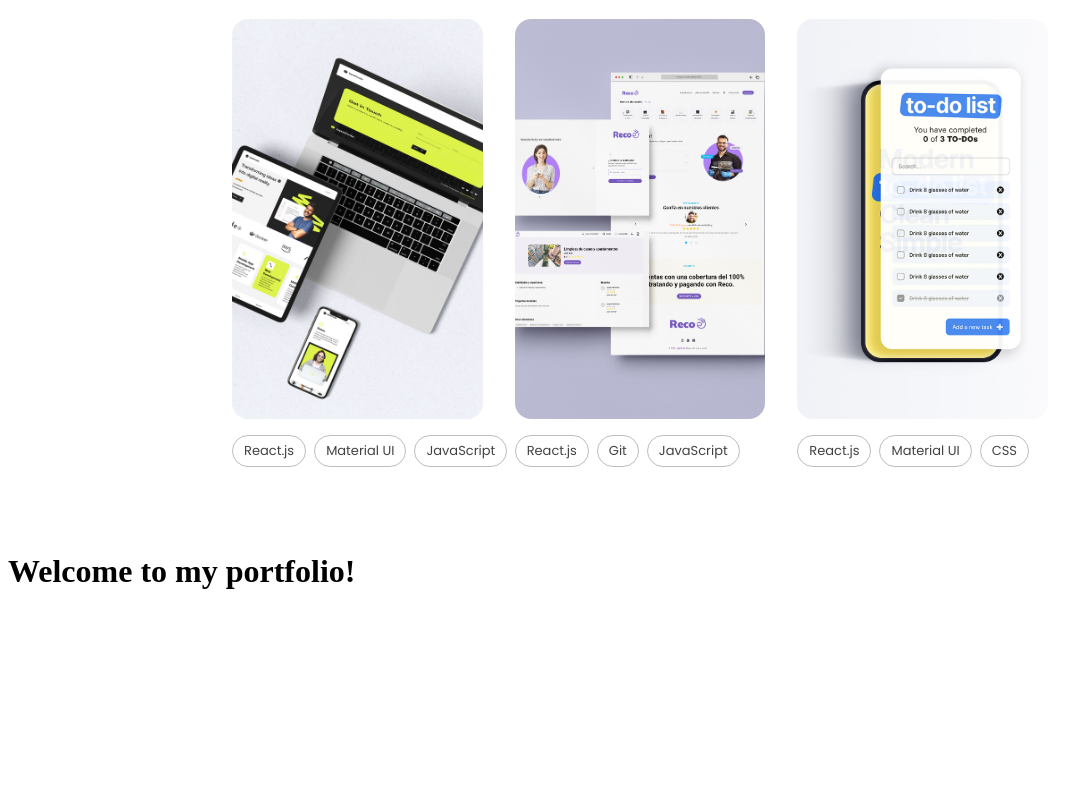
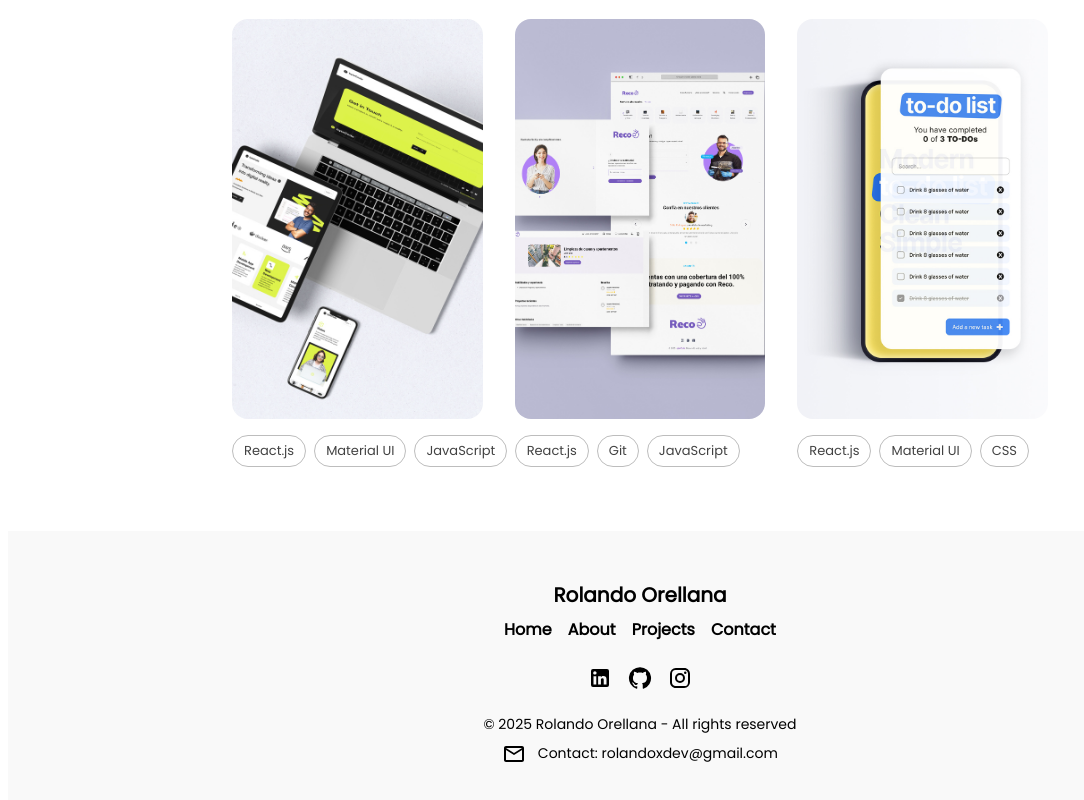
Before and after one commit to orellanamr/orellanamr.github.io, a React (Vite) app: page / in a window 1280 px wide. Shown: the part 1050-1850 px from the top of the page, without its empty margins (0-1084 px from the left). Before the commit the page ends 1661 px from the top, so only its background shows below. Built offline with nearby package versions, Linux system fonts and the light colour scheme.

Commit message:
Add Footer component and update i18n resources for contact information

```diff
--- a/src/App.jsx
+++ b/src/App.jsx
@@ -1,7 +1,7 @@
 import Navbar from "./components/Navbar";
 import HeroSection from "./components/HeroSection";
 import Projects from "./components/Projects";
-import Home from "./pages/Home";
+import Footer from "./components/Footer";
 
 const App = () => {
   return (
@@ -9,7 +9,7 @@
       <Navbar />
       <HeroSection />
       <Projects />
-      <Home />
+      <Footer />
     </div>
   );
 };
--- /dev/null
+++ b/src/components/Footer.jsx
@@ -0,0 +1,93 @@
+import { Box, Typography, Link, Grid, IconButton } from "@mui/material";
+import LinkedInIcon from "@mui/icons-material/LinkedIn";
+import GitHubIcon from "@mui/icons-material/GitHub";
+import InstagramIcon from "@mui/icons-material/Instagram";
+import MailOutlineIcon from "@mui/icons-material/MailOutline";
+import { useTranslation } from "react-i18next";
+
+const Footer = () => {
+  const { t } = useTranslation();
+
+  return (
+    <Box
+      component="footer"
+      sx={{
+        backgroundColor: "#F9F9F9",
+        color: "#000000",
+        py: 6,
+        px: 2,
+        textAlign: "center",
+      }}
+    >
+      <Typography variant="h6" fontWeight="bold" gutterBottom>
+        Rolando Orellana
+      </Typography>
+
+      <Grid container justifyContent="center" spacing={2}>
+        {["home", "about", "projects", "contact"].map((section, index) => (
+          <Grid item key={index}>
+            <Link
+              href={`#${section}`}
+              underline="hover"
+              color="inherit"
+              sx={{ fontSize: "1rem" }}
+            >
+              <Typography variant="body1" sx={{ fontWeight: "bold" }}>
+                {t(section)}
+              </Typography>
+            </Link>
+          </Grid>
+        ))}
+      </Grid>
+
+      <Box sx={{ mt: 2 }}>
+        <IconButton
+          component="a"
+          href="https://www.linkedin.com/in/rolandoreactdeveloper/"
+          target="_blank"
+          rel="noopener"
+          sx={{ color: "black" }}
+        >
+          <LinkedInIcon />
+        </IconButton>
+        <IconButton
+          component="a"
+          href="https://github.com/orellanamr"
+          target="_blank"
+          rel="noopener"
+          sx={{ color: "black" }}
+        >
+          <GitHubIcon />
+        </IconButton>
+        <IconButton
+          component="a"
+          href="https://www.instagram.com/tracksmr/"
+          target="_blank"
+          rel="noopener"
+          sx={{ color: "black" }}
+        >
+          <InstagramIcon />
+        </IconButton>
+      </Box>
+      <Box sx={{ mt: 2 }}>
+        <Typography variant="body2">
+          &copy; {new Date().getFullYear()} Rolando Orellana -{" "}
+          {t("all_rights_reserved")}
+        </Typography>
+        <Typography variant="body2" sx={{ mt: 1 }}>
+          <MailOutlineIcon sx={{ mr: 1, verticalAlign: "middle" }} />{" "}
+          {t("contact_info")}:{" "}
+          <Link
+            href="mailto:rolando.orellana@example.com"
+            underline="hover"
+            color="inherit"
+          >
+            rolandoxdev@gmail.com
+          </Link>
+        </Typography>
+      </Box>
+    </Box>
+  );
+};
+
+export default Footer;
--- a/src/i18n/i18n.js
+++ b/src/i18n/i18n.js
@@ -10,7 +10,8 @@
       projects: "Projects",
       contact: "Contact",
       download_cv: "Download CV",
-      welcome: "Welcome to my portfolio!",
+      all_rights_reserved: "All rights reserved",
+      contact_info: "Contact",
       hero: {
         name: "Rolando Orellana",
         title: {
@@ -39,7 +40,8 @@
       projects: "Proyectos",
       contact: "Contacto",
       download_cv: "Descargar CV",
-      welcome: "¡Bienvenido a mi portafolio!",
+      all_rights_reserved: "Todos los derechos reservados",
+      contact_info: "Contacto",
       hero: {
         name: "Rolando Orellana",
         title: {
--- a/src/theme.js
+++ b/src/theme.js
@@ -39,7 +39,7 @@
     body1: {
       fontSize: "1rem",
       fontWeight: 400,
-      color: grey[800],
+      color: "grey[800]",
     },
     button: {
       fontSize: "1rem",
```
